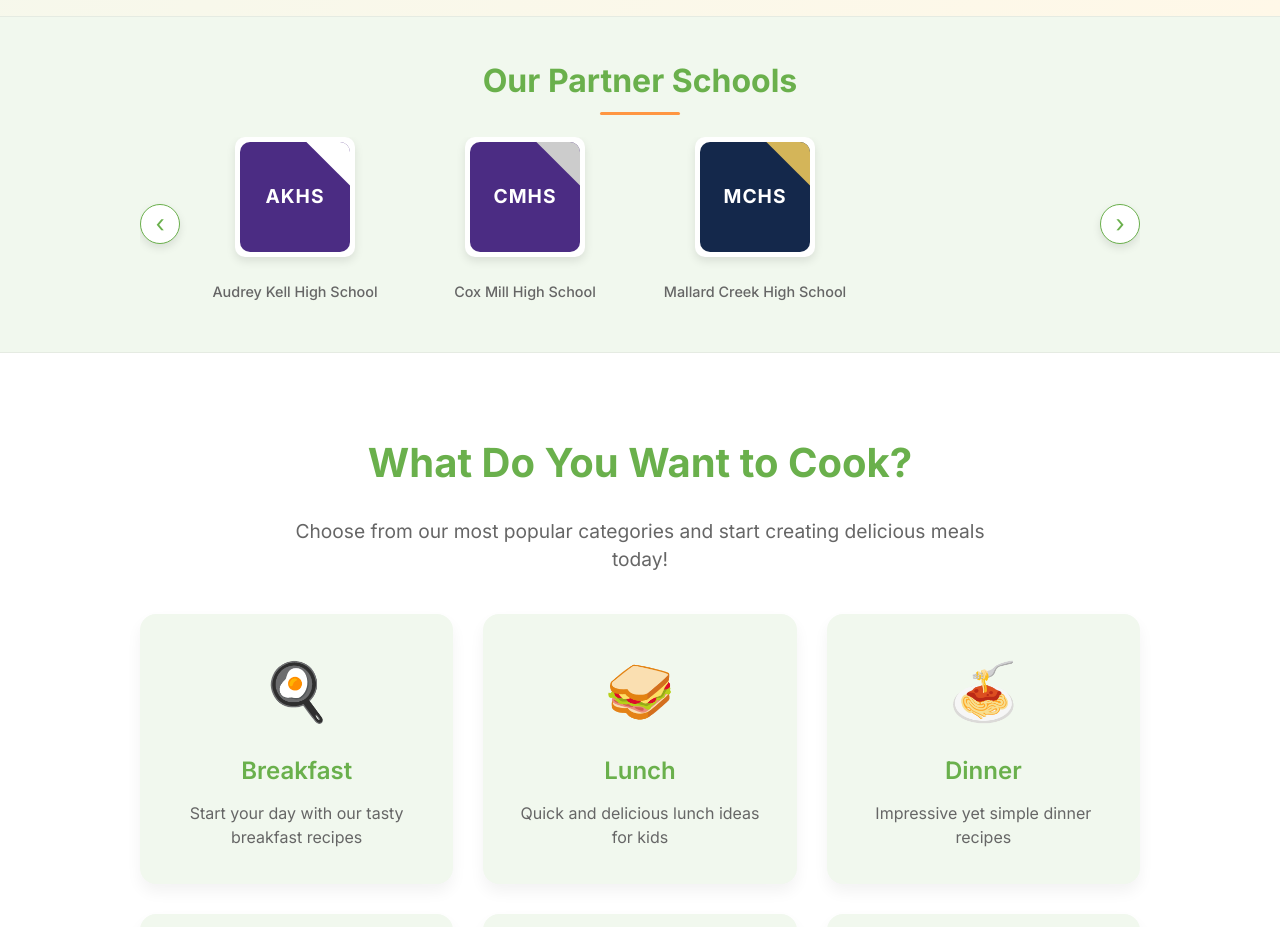
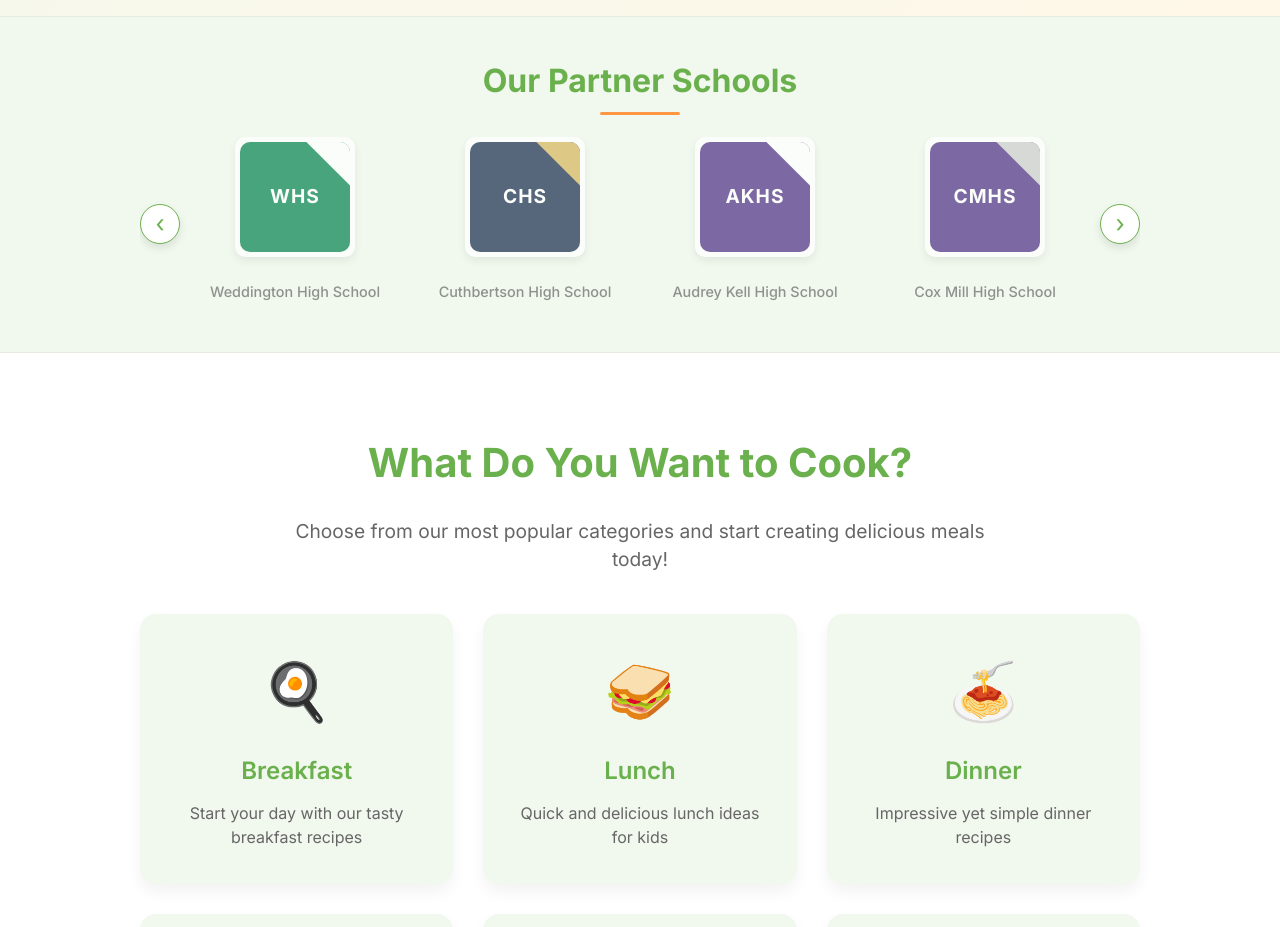
Before and after one commit to vidyuthdev/fbla2025-1, a Next.js app: page / in a window 1280 px wide. Shown: the part 880-1807 px from the top of the page. Built offline with nearby package versions, Linux system fonts and the light colour scheme.

Commit message:
Replace scrolling carousel with fade transition effect for school partners

```diff
--- a/app/components/SchoolPartners.tsx
+++ b/app/components/SchoolPartners.tsx
@@ -62,27 +62,39 @@ const schoolPartners = [
 ];
 
 export default function SchoolPartners() {
-  const [currentIndex, setCurrentIndex] = useState(0);
+  const [activeSlides, setActiveSlides] = useState<number[]>([]);
   const [isAutoPlaying, setIsAutoPlaying] = useState(true);
+  const [isTransitioning, setIsTransitioning] = useState(false);
   const autoPlayRef = useRef<NodeJS.Timeout | null>(null);
-  const contentRef = useRef<HTMLDivElement>(null);
+  const transitonTimerRef = useRef<NodeJS.Timeout | null>(null);
 
   // Determine visible slides based on screen width
-  const [visibleSlides, setVisibleSlides] = useState(4);
+  const [visibleSlideCount, setVisibleSlideCount] = useState(4);
   const totalSlides = schoolPartners.length;
 
   // Update visible slides based on screen size
   useEffect(() => {
     const handleResize = () => {
+      let newVisibleSlideCount = 4;
+
       if (window.innerWidth < 768) {
-        setVisibleSlides(1);
+        newVisibleSlideCount = 1;
       } else if (window.innerWidth < 1024) {
-        setVisibleSlides(2);
+        newVisibleSlideCount = 2;
       } else if (window.innerWidth < 1280) {
-        setVisibleSlides(3);
+        newVisibleSlideCount = 3;
       } else {
-        setVisibleSlides(4);
+        newVisibleSlideCount = 4;
       }
+
+      setVisibleSlideCount(newVisibleSlideCount);
+
+      // Initialize active slides
+      const initialActiveSlides: number[] = [];
+      for (let i = 0; i < newVisibleSlideCount; i++) {
+        initialActiveSlides.push(i % totalSlides);
+      }
+      setActiveSlides(initialActiveSlides);
     };
 
     // Initial setup
@@ -95,36 +107,78 @@ export default function SchoolPartners() {
     return () => {
       window.removeEventListener('resize', handleResize);
     };
-  }, []);
+  }, [totalSlides]);
 
-  // Handle next slide
-  const nextSlide = () => {
-    setCurrentIndex((prevIndex) =>
-      prevIndex === totalSlides - visibleSlides ? 0 : prevIndex + 1
+  // Transition to the next set of slides
+  const updateSlides = () => {
+    if (isTransitioning) return;
+
+    setIsTransitioning(true);
+
+    // Start the transition effect
+    transitonTimerRef.current = setTimeout(() => {
+      // Calculate new active slides (shift everything by 1)
+      const newActiveSlides = activeSlides.map(
+        (slideIndex) => (slideIndex + 1) % totalSlides
       );
+
+      setActiveSlides(newActiveSlides);
+      setIsTransitioning(false);
+    }, 500); // Time should match the transition duration in CSS
   };
 
-  // Handle previous slide
-  const prevSlide = () => {
-    setCurrentIndex((prevIndex) =>
-      prevIndex === 0 ? totalSlides - visibleSlides : prevIndex - 1
+  // Handle manual navigation
+  const goToNextSlides = () => {
+    if (isAutoPlaying) {
+      // Reset the autoplay timer
+      if (autoPlayRef.current) {
+        clearInterval(autoPlayRef.current);
+      }
+      autoPlayRef.current = setInterval(updateSlides, 3000);
+    }
+    updateSlides();
+  };
+
+  const goToPrevSlides = () => {
+    if (isTransitioning) return;
+
+    setIsTransitioning(true);
+
+    // Start the transition effect
+    transitonTimerRef.current = setTimeout(() => {
+      // Calculate new active slides (shift everything by -1)
+      const newActiveSlides = activeSlides.map(
+        (slideIndex) => (slideIndex - 1 + totalSlides) % totalSlides
       );
+
+      setActiveSlides(newActiveSlides);
+      setIsTransitioning(false);
+    }, 500); // Time should match the transition duration in CSS
+
+    if (isAutoPlaying) {
+      // Reset the autoplay timer
+      if (autoPlayRef.current) {
+        clearInterval(autoPlayRef.current);
+      }
+      autoPlayRef.current = setInterval(updateSlides, 3000);
+    }
   };
 
   // Set up autoplay
   useEffect(() => {
     if (isAutoPlaying) {
-      autoPlayRef.current = setInterval(() => {
-        nextSlide();
-      }, 3000); // Change slide every 3 seconds
+      autoPlayRef.current = setInterval(updateSlides, 3000); // Change slide every 3 seconds
     }
 
     return () => {
       if (autoPlayRef.current) {
         clearInterval(autoPlayRef.current);
       }
+      if (transitonTimerRef.current) {
+        clearTimeout(transitonTimerRef.current);
+      }
     };
-  }, [isAutoPlaying, currentIndex]);
+  }, [isAutoPlaying, activeSlides]);
 
   // Pause autoplay on hover
   const handleMouseEnter = () => setIsAutoPlaying(false);
@@ -140,26 +194,32 @@ export default function SchoolPartners() {
       >
         <button
           className={`${styles.carouselButton} ${styles.prevButton}`}
-          onClick={prevSlide}
+          onClick={goToPrevSlides}
           aria-label="Previous slide"
+          disabled={isTransitioning}
         >
           &#8249;
         </button>
 
         <div className={styles.carouselContentWrapper}>
+          <div className={`${styles.carouselContent} ${isTransitioning ? styles.transitioning : ''}`}>
+            {/* Display only active slides in the current view */}
+            {Array.from({ length: visibleSlideCount }).map((_, slotIndex) => {
+              const slideIndex = activeSlides[slotIndex];
+              if (slideIndex === undefined) return null;
+
+              const school = schoolPartners[slideIndex];
+              if (!school) return null;
+
+              return (
                 <div
-            ref={contentRef}
-            className={styles.carouselContent}
+                  key={`${slotIndex}-${slideIndex}`}
+                  className={`${styles.logoSlide} ${isTransitioning ? styles.fading : ''}`}
                   style={{
-              transform: `translateX(-${currentIndex * (100 / visibleSlides)}%)`,
-              width: `${(totalSlides / visibleSlides) * 100}%`
+                    width: `calc(100% / ${visibleSlideCount})`,
+                    opacity: isTransitioning ? 0 : 1,
+                    transition: 'opacity 0.5s ease-in-out'
                   }}
-          >
-            {schoolPartners.map((school, index) => (
-              <div
-                key={index}
-                className={styles.logoSlide}
-                style={{ width: `${100 / totalSlides}%` }}
                 >
                   <div className={styles.schoolLogo}>
                     <div
@@ -203,14 +263,16 @@ export default function SchoolPartners() {
                   </div>
                   <p className={styles.schoolName}>{school.name}</p>
                 </div>
-            ))}
+              );
+            })}
           </div>
         </div>
 
         <button
           className={`${styles.carouselButton} ${styles.nextButton}`}
-          onClick={nextSlide}
+          onClick={goToNextSlides}
           aria-label="Next slide"
+          disabled={isTransitioning}
         >
           &#8250;
         </button>
--- a/app/page.module.css
+++ b/app/page.module.css
@@ -153,9 +153,23 @@
 
 .carouselContent {
   display: flex;
-  transition: all 500ms ease;
+  justify-content: center;
   -ms-overflow-style: none;  /* Hide scrollbar in IE and Edge */
   scrollbar-width: none;  /* Hide scrollbar in Firefox */
+}
+
+.carouselContent.transitioning .logoSlide {
+  animation: fadeOut 0.5s ease forwards;
+}
+
+@keyframes fadeOut {
+  from { opacity: 1; }
+  to { opacity: 0; }
+}
+
+@keyframes fadeIn {
+  from { opacity: 0; }
+  to { opacity: 1; }
 }
 
 .carouselContent::-webkit-scrollbar {
```
Lines whose indentation alone changed are shown as unchanged.
